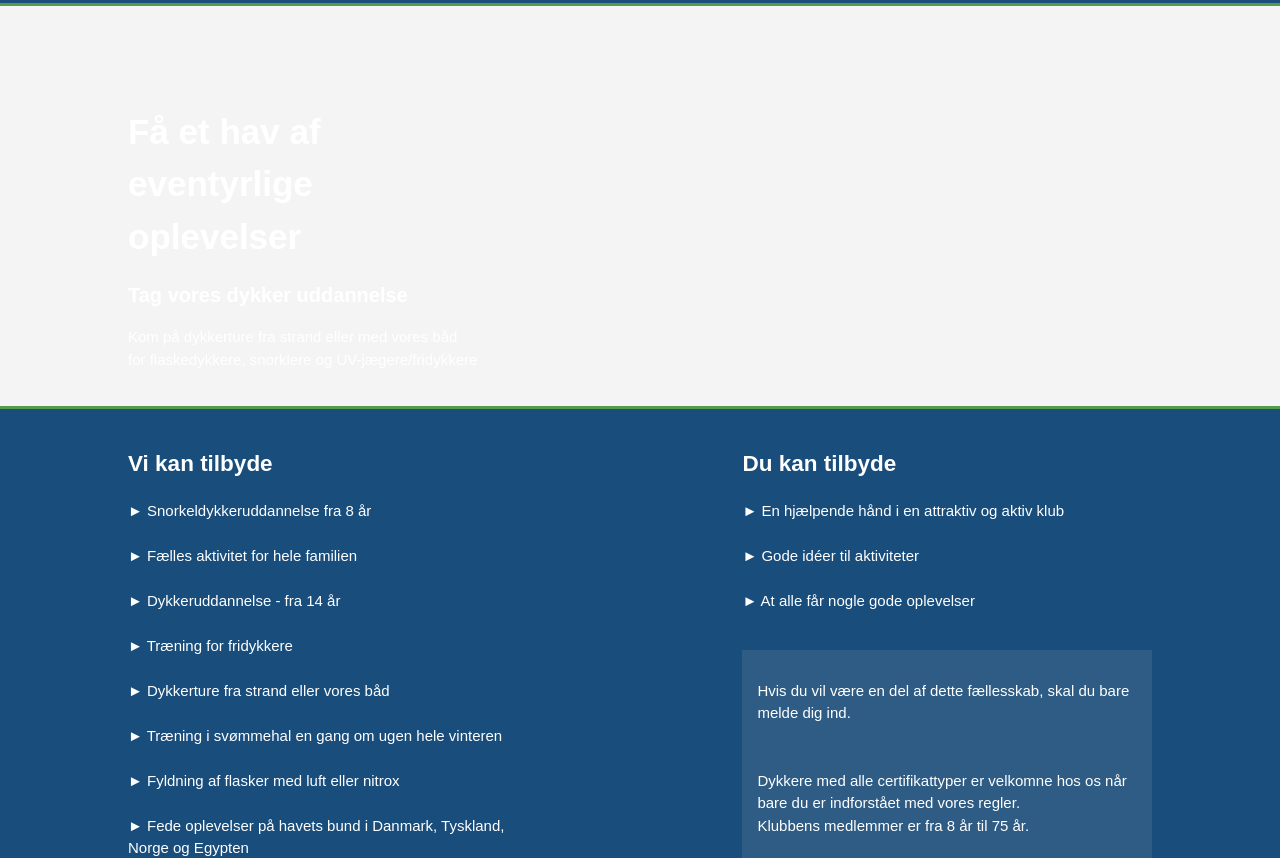
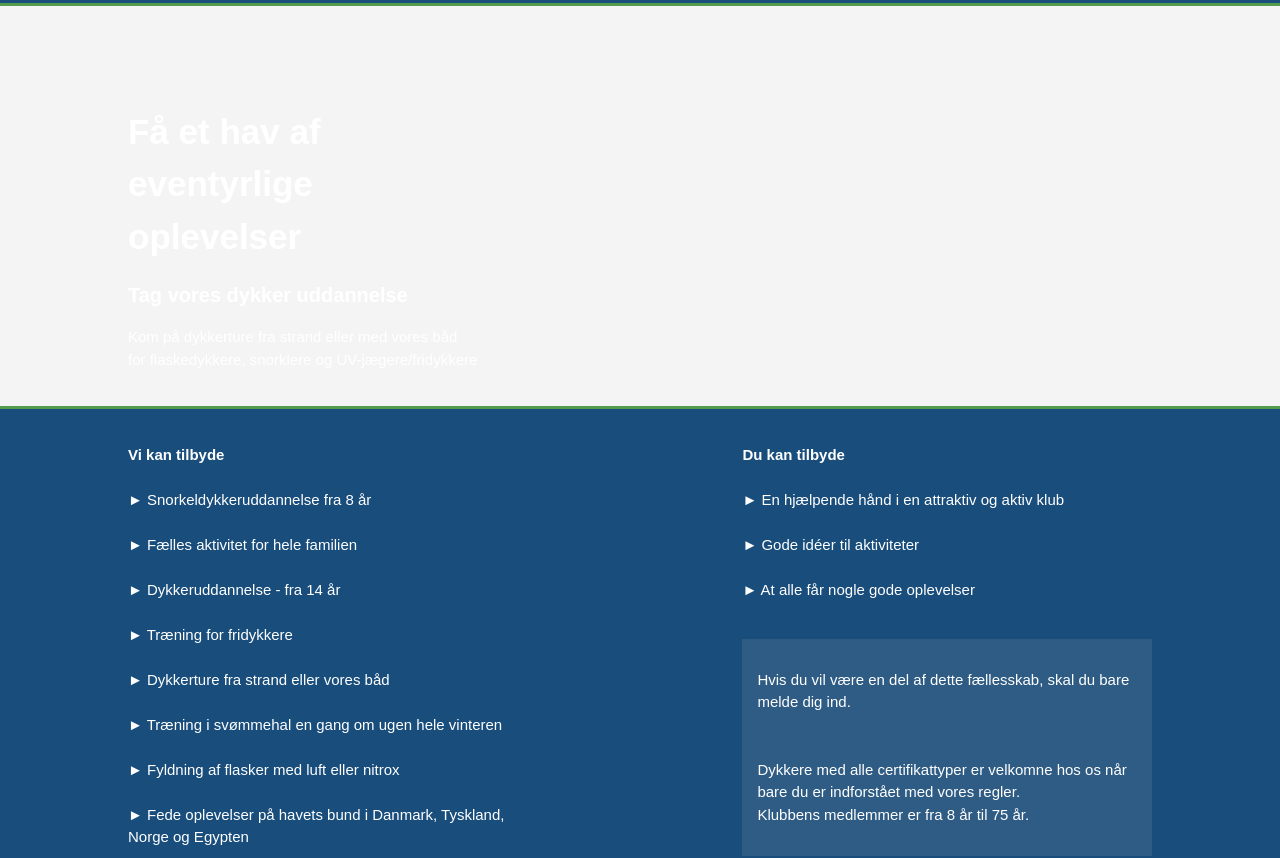
Before and after one commit to lass842k/project4assens, a plain HTML site: page index.html in a window 1280 px wide. Shown: the part 120-978 px from the top of the page. Drawn offline with Linux system fonts and the light colour scheme; files that its build step writes are made by us from their sources.

Commit message:
HTML validator
Heading

```diff
--- a/index.html
+++ b/index.html
@@ -38,8 +38,8 @@
         <section id="main">
             <div class="container">
                 <article id="maincol">
-                <h2>Vi kan tilbyde</h2>
-                <p>► Snorkeldykkeruddannelse fra 8 år<br><br>
+                <p><b>Vi kan tilbyde</b><br><br>
+                ► Snorkeldykkeruddannelse fra 8 år<br><br>
                     ► Fælles aktivitet for hele familien<br><br>
                     ► Dykkeruddannelse - fra 14 år<br><br>
                     ► Træning for fridykkere<br><br>
@@ -50,8 +50,8 @@
                 </article>
 
                 <aside id="sidecol">
-                <h2>Du kan tilbyde</h2>
-                <p>► En hjælpende hånd i en attraktiv og aktiv klub<br><br>
+                <p><b>Du kan tilbyde</b><br><br>
+                ► En hjælpende hånd i en attraktiv og aktiv klub<br><br>
                     ► Gode idéer til aktiviteter<br><br>
                     ► At alle får nogle gode oplevelser<br><br></p>
 
```
